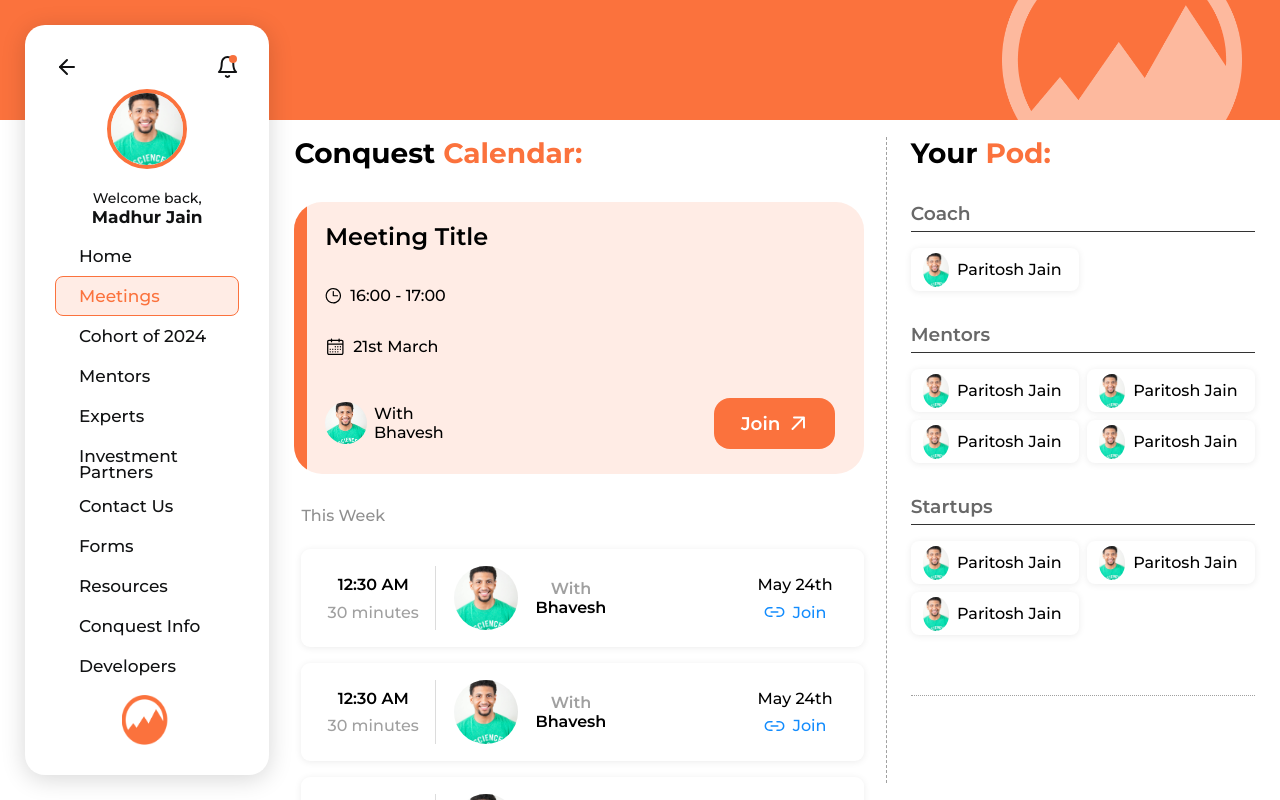
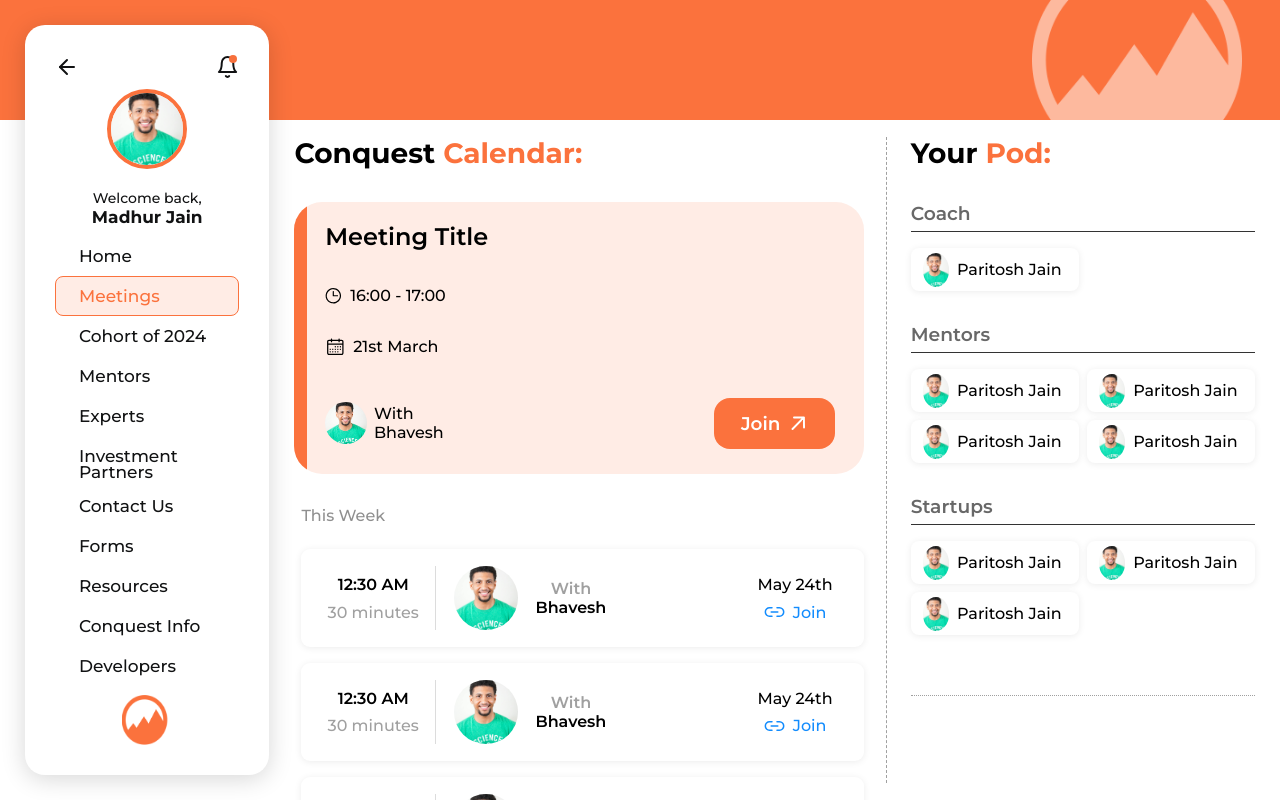
Before and after one commit to dvm-bitspilani/cel-conquest-2024, a React (Vite) app: page /dashboard in a window 1280 px wide. Built offline with nearby package versions, Linux system fonts and the light colour scheme.

Commit message:
fix: height of mountain image

```diff
--- a/src/routes/Dashboard/dashboard.module.scss
+++ b/src/routes/Dashboard/dashboard.module.scss
@@ -10,7 +10,7 @@
   justify-content: end;
   align-items: center;
   img {
-    height: 200%;
+    height: 175%;
   }
 }
 
```
